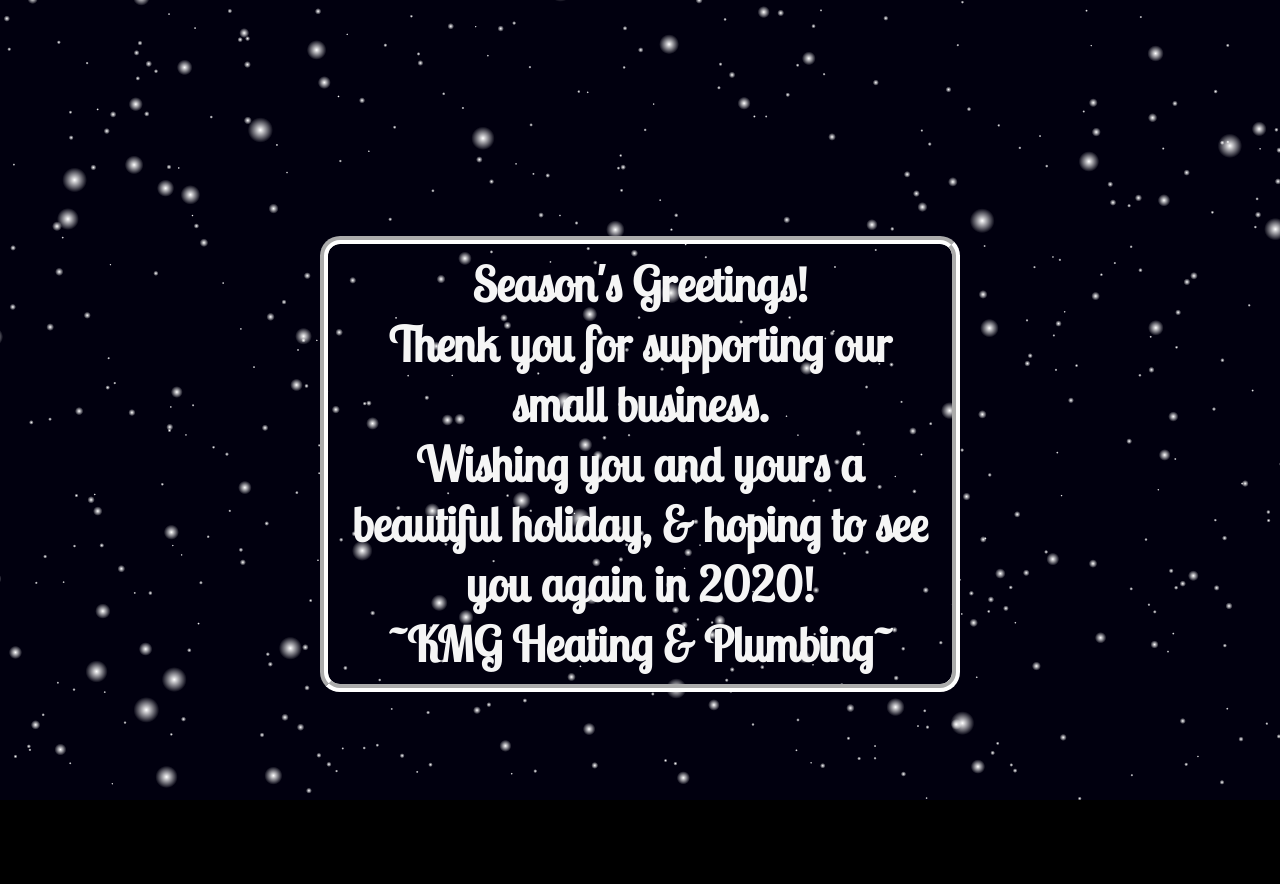
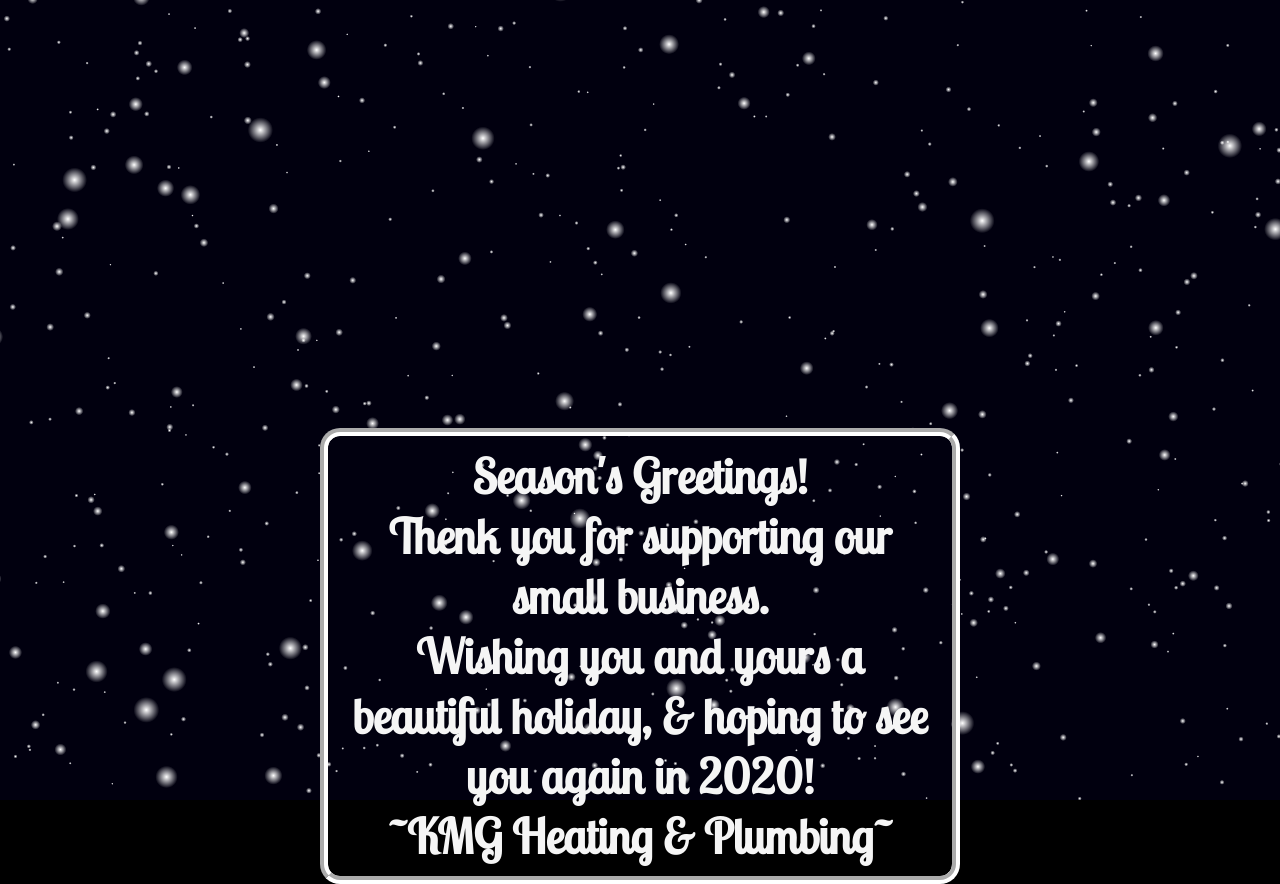
Before and after one commit to JulieAlmeria/ChristmasCard, a plain HTML site: page index.html in a window 1280 px wide. Before the commit the page ends 804 px from the top, so only its background shows below. Drawn offline with nearby package versions, Linux system fonts and the light colour scheme; a web font is replaced by a local one.

Commit message:
Update christmascardstyle.css

```diff
--- a/christmascardstyle.css
+++ b/christmascardstyle.css
@@ -7,7 +7,7 @@ font-family: 'Lobster Two', cursive;
   overflow: scroll;
 }
 h2{
-  margin-top: 5%;
+  margin-top: 20%;
   margin-bottom:20%;
   text-align: center;
   left: 50%;
```
